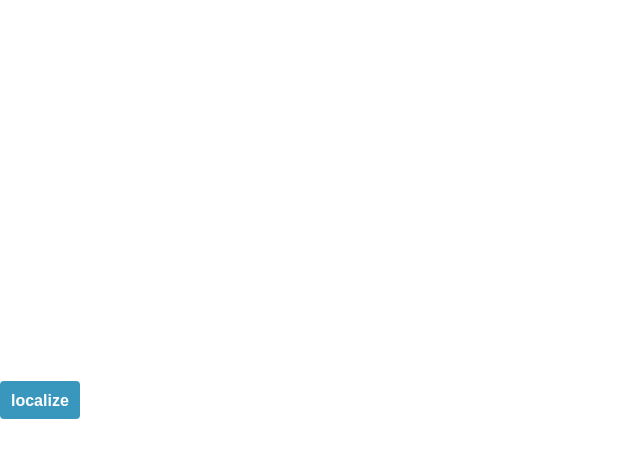
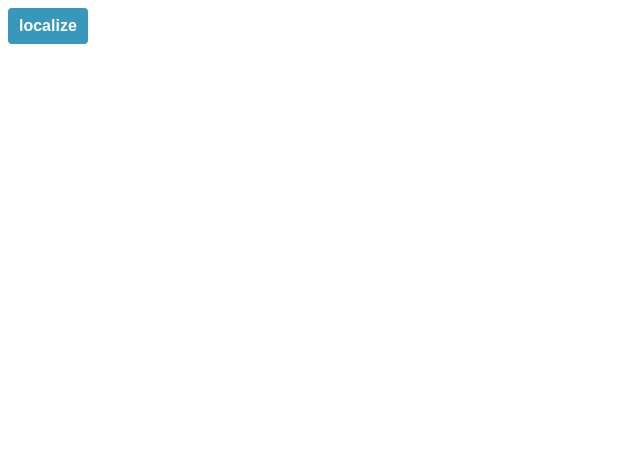
Before and after one commit to magicpatterns/A98DB973KWL8, a React (Vite) app: page / in a window 1280 px wide. Shown: the top 458 px of the page, without its empty margins (0-640 px from the left). Built offline with nearby package versions, Linux system fonts and the light colour scheme.

Commit message:
add button to index.css

```diff
--- a/src/components/index.css
+++ b/src/components/index.css
@@ -1,114 +1,147 @@
+button {
+  border-radius: 8px;
+  border: 1px solid transparent;
+  padding: 0.6em 1.2em;
+  font-size: 1em;
+  font-weight: 500;
+  font-family: inherit;
+  cursor: pointer;
+  transition: border-color 0.25s;
+}
+button:focus,
+button:focus-visible {
+  outline: 4px auto -webkit-focus-ring-color;
+}
+
 :root {
   /* Primitives */
-  --localize-color-aqua-green-10: #E8F4F4;
-  --localize-color-aqua-green-20: #D1E8E8;
-  --localize-color-aqua-green-40: #A3D1D1;
-  --localize-color-aqua-green-60: #75BABA;
-  --localize-color-aqua-green-80: #47A3A3;
-  --localize-color-aqua-green-100: #198C8C;
+  --localize-color-aqua-green-10: #e8f4f4;
+  --localize-color-aqua-green-20: #d1e8e8;
+  --localize-color-aqua-green-40: #a3d1d1;
+  --localize-color-aqua-green-60: #75baba;
+  --localize-color-aqua-green-80: #47a3a3;
+  --localize-color-aqua-green-100: #198c8c;
   --localize-color-aqua-green-120: #057878;
   --localize-color-aqua-green-default: #057878;
-  --localize-color-blue-10: #EAF2FD;
-  --localize-color-blue-20: #D5E6FB;
-  --localize-color-blue-40: #ACCCF8;
-  --localize-color-blue-60: #82B3F4;
-  --localize-color-blue-80: #5999F1;
-  --localize-color-blue-100: #2F80ED;
-  --localize-color-blue-120: #1B6CD9;
+  --localize-color-blue-10: #eaf2fd;
+  --localize-color-blue-20: #d5e6fb;
+  --localize-color-blue-40: #acccf8;
+  --localize-color-blue-60: #82b3f4;
+  --localize-color-blue-80: #5999f1;
+  --localize-color-blue-100: #2f80ed;
+  --localize-color-blue-120: #1b6cd9;
   --localize-color-blue-default: #1b6cd9;
-  --localize-color-purple-10: #F5EEFC;
-  --localize-color-purple-20: #EBDCF9;
-  --localize-color-purple-40: #D7B9F3;
-  --localize-color-purple-60: #C397EC;
-  --localize-color-purple-80: #AF74E6;
-  --localize-color-purple-100: #9B51E0;
-  --localize-color-purple-120: #873DCC;
+  --localize-color-purple-10: #f5eefc;
+  --localize-color-purple-20: #ebdcf9;
+  --localize-color-purple-40: #d7b9f3;
+  --localize-color-purple-60: #c397ec;
+  --localize-color-purple-80: #af74e6;
+  --localize-color-purple-100: #9b51e0;
+  --localize-color-purple-120: #873dcc;
   --localize-color-purple-default: #873dcc;
-  --localize-color-orange-10: #FEF5ED;
-  --localize-color-orange-20: #FBE0C9;
-  --localize-color-orange-40: #FAD6B7;
-  --localize-color-orange-60: #F7C292;
-  --localize-color-orange-80: #F5AD6E;
-  --localize-color-orange-100: #F2994A;
-  --localize-color-orange-120: #DE8536;
+  --localize-color-orange-10: #fef5ed;
+  --localize-color-orange-20: #fbe0c9;
+  --localize-color-orange-40: #fad6b7;
+  --localize-color-orange-60: #f7c292;
+  --localize-color-orange-80: #f5ad6e;
+  --localize-color-orange-100: #f2994a;
+  --localize-color-orange-120: #de8536;
   --localize-color-orange-default: #de8536;
-  --localize-color-netural-10: #E8EAED;
-  --localize-color-netural-20: #D1D5DB;
-  --localize-color-netural-40: #A3ABB6;
+  --localize-color-netural-10: #e8eaed;
+  --localize-color-netural-20: #d1d5db;
+  --localize-color-netural-40: #a3abb6;
   --localize-color-netural-60: #768192;
-  --localize-color-netural-80: #48576D;
-  --localize-color-netural-100: #1A2D49;
-  --localize-color-netural-120: #15243A;
+  --localize-color-netural-80: #48576d;
+  --localize-color-netural-100: #1a2d49;
+  --localize-color-netural-120: #15243a;
   --localize-color-netural-default: #1a2d49;
-  --localize-color-light-blue-10: #F6FBFE;
-  --localize-color-light-blue-20: #ECF8FC;
-  --localize-color-light-blue-40: #DAF1FA;
-  --localize-color-light-blue-60: #C7E9F7;
-  --localize-color-light-blue-80: #B5E2F5;
-  --localize-color-light-blue-100: #A2DBF2;
-  --localize-color-light-blue-120: #82AFC2;
+  --localize-color-light-blue-10: #f6fbfe;
+  --localize-color-light-blue-20: #ecf8fc;
+  --localize-color-light-blue-40: #daf1fa;
+  --localize-color-light-blue-60: #c7e9f7;
+  --localize-color-light-blue-80: #b5e2f5;
+  --localize-color-light-blue-100: #a2dbf2;
+  --localize-color-light-blue-120: #82afc2;
   --localize-color-light-blue-default: #82afc2;
-  --localize-color-yellow-10: #FEFAED;
-  --localize-color-yellow-20: #FCF4DB;
-  --localize-color-yellow-40: #FAE9B7;
-  --localize-color-yellow-60: #F7DF94;
-  --localize-color-yellow-80: #F5D470;
-  --localize-color-yellow-100: #F2C94C;
-  --localize-color-yellow-120: #C2A13D;
+  --localize-color-yellow-10: #fefaed;
+  --localize-color-yellow-20: #fcf4db;
+  --localize-color-yellow-40: #fae9b7;
+  --localize-color-yellow-60: #f7df94;
+  --localize-color-yellow-80: #f5d470;
+  --localize-color-yellow-100: #f2c94c;
+  --localize-color-yellow-120: #c2a13d;
   --localize-color-yellow-default: #c2a13d;
-  --localize-color-red-10: #FDEEEE;
-  --localize-color-red-20: #FBDDDD;
-  --localize-color-red-40: #F7BCBC;
-  --localize-color-red-60: #F39A9A;
-  --localize-color-red-80: #EF7979;
-  --localize-color-red-100: #EB5757;
-  --localize-color-red-120: #BC4646;
+  --localize-color-red-10: #fdeeee;
+  --localize-color-red-20: #fbdddd;
+  --localize-color-red-40: #f7bcbc;
+  --localize-color-red-60: #f39a9a;
+  --localize-color-red-80: #ef7979;
+  --localize-color-red-100: #eb5757;
+  --localize-color-red-120: #bc4646;
   --localize-color-red-default: #bc4646;
-  --localize-color-green-10: #E9F5EE;
-  --localize-color-green-20: #D3EADD;
-  --localize-color-green-40: #A6D5BA;
-  --localize-color-green-60: #7AC098;
-  --localize-color-green-80: #4DAB75;
+  --localize-color-green-10: #e9f5ee;
+  --localize-color-green-20: #d3eadd;
+  --localize-color-green-40: #a6d5ba;
+  --localize-color-green-60: #7ac098;
+  --localize-color-green-80: #4dab75;
   --localize-color-green-100: #219653;
-  --localize-color-green-120: #0D823F;
+  --localize-color-green-120: #0d823f;
   --localize-color-green-default: #7ac098;
-  --localize-color-big-stone-10: #D6DCE6;
-  --localize-color-big-stone-80: #32435C;
-  --localize-color-big-stone-120: #1A2D49;
+  --localize-color-big-stone-10: #d6dce6;
+  --localize-color-big-stone-80: #32435c;
+  --localize-color-big-stone-120: #1a2d49;
   --localize-color-big-stone-default: #1a2d49;
-  --localize-color-boston-blue-10: #EBF5F8;
-  --localize-color-boston-blue-20: #D7EAF2;
-  --localize-color-boston-blue-40: #B0D5E5;
-  --localize-color-boston-blue-60: #88C1D7;
-  --localize-color-boston-blue-80: #61ACCA;
-  --localize-color-boston-blue-100: #3997BD;
-  --localize-color-boston-blue-120: #2E7997;
-  --localize-color-boston-blue-140: #1A6A88;
+  --localize-color-boston-blue-10: #ebf5f8;
+  --localize-color-boston-blue-20: #d7eaf2;
+  --localize-color-boston-blue-40: #b0d5e5;
+  --localize-color-boston-blue-60: #88c1d7;
+  --localize-color-boston-blue-80: #61acca;
+  --localize-color-boston-blue-100: #3997bd;
+  --localize-color-boston-blue-120: #2e7997;
+  --localize-color-boston-blue-140: #1a6a88;
   --localize-color-boston-blue-default: #3997bd;
-  --localize-color-gray-0: #FFFFFF;
-  --localize-color-gray-5: #F9F9F9;
-  --localize-color-gray-10: #F2F2F2;
-  --localize-color-gray-20: #E0E0E0;
-  --localize-color-gray-40: #BDBDBD;
+  --localize-color-gray-0: #ffffff;
+  --localize-color-gray-5: #f9f9f9;
+  --localize-color-gray-10: #f2f2f2;
+  --localize-color-gray-20: #e0e0e0;
+  --localize-color-gray-40: #bdbdbd;
   --localize-color-gray-60: #828282;
-  --localize-color-gray-80: #4F4F4F;
+  --localize-color-gray-80: #4f4f4f;
   --localize-color-gray-100: #303030;
   --localize-color-gray-120: #000000;
   --localize-color-gray-default: #828282;
 
   /* Default Theme */
-  --localize-color-button-primary-bg-base: var(--localize-color-boston-blue-100);
-  --localize-color-button-primary-bg-hover: var(--localize-color-boston-blue-120);
-  --localize-color-button-primary-bg-active: var(--localize-color-boston-blue-140);
-  --localize-color-button-primary-bg-focus: var(--localize-color-boston-blue-80);
-  --localize-color-button-primary-bg-disabled: var(--localize-color-boston-blue-20);
+  --localize-color-button-primary-bg-base: var(
+    --localize-color-boston-blue-100
+  );
+  --localize-color-button-primary-bg-hover: var(
+    --localize-color-boston-blue-120
+  );
+  --localize-color-button-primary-bg-active: var(
+    --localize-color-boston-blue-140
+  );
+  --localize-color-button-primary-bg-focus: var(
+    --localize-color-boston-blue-80
+  );
+  --localize-color-button-primary-bg-disabled: var(
+    --localize-color-boston-blue-20
+  );
   --localize-color-button-primary-text-base: var(--localize-color-gray-0);
   --localize-color-button-secondary-bg-base: var(--localize-color-gray-0);
-  --localize-color-button-secondary-bg-hover: var(--localize-color-light-blue-20);
-  --localize-color-button-secondary-bg-active: var(--localize-color-light-blue-40);
-  --localize-color-button-secondary-bg-focus: var(--localize-color-light-blue-60);
+  --localize-color-button-secondary-bg-hover: var(
+    --localize-color-light-blue-20
+  );
+  --localize-color-button-secondary-bg-active: var(
+    --localize-color-light-blue-40
+  );
+  --localize-color-button-secondary-bg-focus: var(
+    --localize-color-light-blue-60
+  );
   --localize-color-button-secondary-bg-disabled: var(--localize-color-gray-20);
-  --localize-color-button-secondary-text-base: var(--localize-color-boston-blue-100);
+  --localize-color-button-secondary-text-base: var(
+    --localize-color-boston-blue-100
+  );
   --localize-color-button-default-bg-base: var(--localize-color-gray-10);
   --localize-color-button-default-bg-hover: var(--localize-color-gray-20);
   --localize-color-button-default-bg-active: var(--localize-color-gray-60);
@@ -116,10 +149,16 @@
   --localize-color-button-default-bg-disabled: var(--localize-color-gray-10);
   --localize-color-button-default-text-base: black;
   --localize-color-button-text-text-base: var(--localize-color-boston-blue-100);
-  --localize-color-button-text-text-hover: var(--localize-color-boston-blue-120);
-  --localize-color-button-text-text-active: var(--localize-color-boston-blue-140);
+  --localize-color-button-text-text-hover: var(
+    --localize-color-boston-blue-120
+  );
+  --localize-color-button-text-text-active: var(
+    --localize-color-boston-blue-140
+  );
   --localize-color-button-text-text-focus: var(--localize-color-boston-blue-80);
-  --localize-color-button-text-text-disabled: var(--localize-color-boston-blue-20);
+  --localize-color-button-text-text-disabled: var(
+    --localize-color-boston-blue-20
+  );
   --localize-color-button-success-bg-base: var(--localize-color-green-80);
   --localize-color-button-success-bg-hover: var(--localize-color-green-100);
   --localize-color-button-success-bg-active: var(--localize-color-green-120);
@@ -145,19 +184,37 @@
   --localize-color-dark: #000000;
 }
 
-html[data-theme='light-theme'] {
-  --localize-color-button-primary-bg-base: var(--localize-color-boston-blue-100);
-  --localize-color-button-primary-bg-hover: var(--localize-color-boston-blue-120);
-  --localize-color-button-primary-bg-active: var(--localize-color-boston-blue-140);
-  --localize-color-button-primary-bg-focus: var(--localize-color-boston-blue-80);
-  --localize-color-button-primary-bg-disabled: var(--localize-color-boston-blue-20);
+html[data-theme="light-theme"] {
+  --localize-color-button-primary-bg-base: var(
+    --localize-color-boston-blue-100
+  );
+  --localize-color-button-primary-bg-hover: var(
+    --localize-color-boston-blue-120
+  );
+  --localize-color-button-primary-bg-active: var(
+    --localize-color-boston-blue-140
+  );
+  --localize-color-button-primary-bg-focus: var(
+    --localize-color-boston-blue-80
+  );
+  --localize-color-button-primary-bg-disabled: var(
+    --localize-color-boston-blue-20
+  );
   --localize-color-button-primary-text-base: var(--localize-color-gray-0);
   --localize-color-button-secondary-bg-base: var(--localize-color-gray-0);
-  --localize-color-button-secondary-bg-hover: var(--localize-color-light-blue-20);
-  --localize-color-button-secondary-bg-active: var(--localize-color-light-blue-40);
-  --localize-color-button-secondary-bg-focus: var(--localize-color-light-blue-60);
+  --localize-color-button-secondary-bg-hover: var(
+    --localize-color-light-blue-20
+  );
+  --localize-color-button-secondary-bg-active: var(
+    --localize-color-light-blue-40
+  );
+  --localize-color-button-secondary-bg-focus: var(
+    --localize-color-light-blue-60
+  );
   --localize-color-button-secondary-bg-disabled: var(--localize-color-gray-20);
-  --localize-color-button-secondary-text-base: var(--localize-color-boston-blue-100);
+  --localize-color-button-secondary-text-base: var(
+    --localize-color-boston-blue-100
+  );
   --localize-color-button-default-bg-base: var(--localize-color-gray-10);
   --localize-color-button-default-bg-hover: var(--localize-color-gray-20);
   --localize-color-button-default-bg-active: var(--localize-color-gray-60);
@@ -165,10 +222,16 @@ html[data-theme='light-theme'] {
   --localize-color-button-default-bg-disabled: var(--localize-color-gray-10);
   --localize-color-button-default-text-base: black;
   --localize-color-button-text-text-base: var(--localize-color-boston-blue-100);
-  --localize-color-button-text-text-hover: var(--localize-color-boston-blue-120);
-  --localize-color-button-text-text-active: var(--localize-color-boston-blue-140);
+  --localize-color-button-text-text-hover: var(
+    --localize-color-boston-blue-120
+  );
+  --localize-color-button-text-text-active: var(
+    --localize-color-boston-blue-140
+  );
   --localize-color-button-text-text-focus: var(--localize-color-boston-blue-80);
-  --localize-color-button-text-text-disabled: var(--localize-color-boston-blue-20);
+  --localize-color-button-text-text-disabled: var(
+    --localize-color-boston-blue-20
+  );
   --localize-color-button-success-bg-base: var(--localize-color-green-80);
   --localize-color-button-success-bg-hover: var(--localize-color-green-100);
   --localize-color-button-success-bg-active: var(--localize-color-green-120);
--- a/src/index.css
+++ /dev/null
@@ -1,69 +0,0 @@
-:root {
-  font-family: Inter, system-ui, Avenir, Helvetica, Arial, sans-serif;
-  line-height: 1.5;
-  font-weight: 400;
-
-  color-scheme: light dark;
-  color: rgba(255, 255, 255, 0.87);
-  background-color: #242424;
-
-  font-synthesis: none;
-  text-rendering: optimizeLegibility;
-  -webkit-font-smoothing: antialiased;
-  -moz-osx-font-smoothing: grayscale;
-  -webkit-text-size-adjust: 100%;
-}
-
-a {
-  font-weight: 500;
-  color: #646cff;
-  text-decoration: inherit;
-}
-a:hover {
-  color: #535bf2;
-}
-
-body {
-  margin: 0;
-  display: flex;
-  place-items: center;
-  min-width: 320px;
-  min-height: 100vh;
-}
-
-h1 {
-  font-size: 3.2em;
-  line-height: 1.1;
-}
-
-button {
-  border-radius: 8px;
-  border: 1px solid transparent;
-  padding: 0.6em 1.2em;
-  font-size: 1em;
-  font-weight: 500;
-  font-family: inherit;
-  background-color: #1a1a1a;
-  cursor: pointer;
-  transition: border-color 0.25s;
-}
-button:hover {
-  border-color: #646cff;
-}
-button:focus,
-button:focus-visible {
-  outline: 4px auto -webkit-focus-ring-color;
-}
-
-@media (prefers-color-scheme: light) {
-  :root {
-    color: #213547;
-    background-color: #ffffff;
-  }
-  a:hover {
-    color: #747bff;
-  }
-  button {
-    background-color: #f9f9f9;
-  }
-}
```
Also changed, not shown: src/main.tsx (+6 -7 lines), 1 other file (tests, documents, lock files or other folders).
